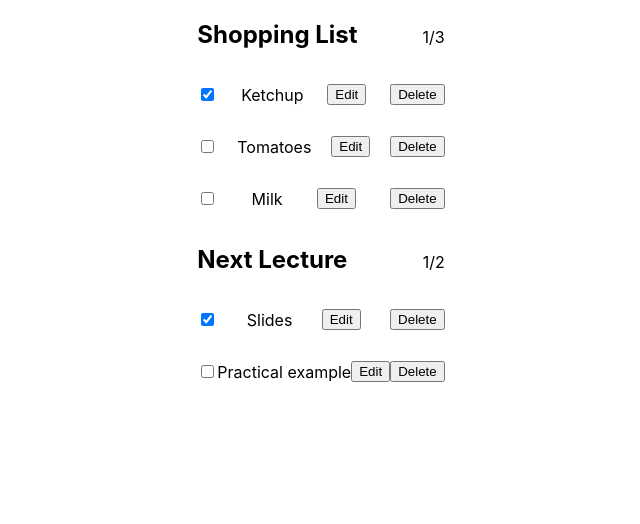
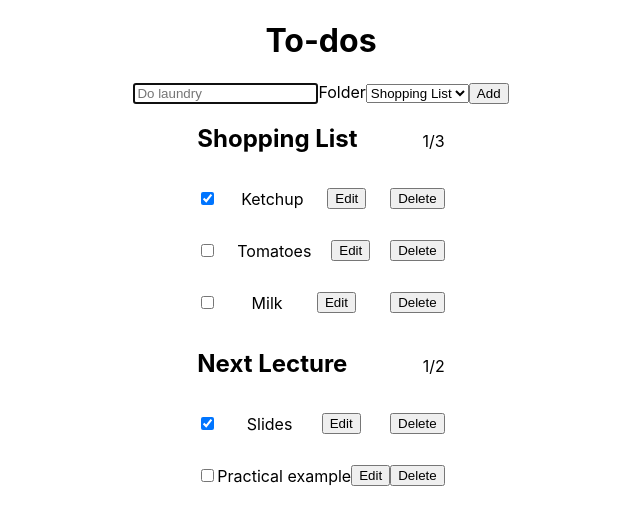
Before and after one commit to calebtrepowski/to-do-app, a React (Create React App) app in the folder front/: page / in a window 1280 px wide. Shown: the top 524 px of the page, without its empty margins (319-959 px from the left). Built offline with nearby package versions, Linux system fonts and the light colour scheme.

Commit message:
front AddTodo component added, with text, folder and button inputs.

```diff
--- a/front/src/App.js
+++ b/front/src/App.js
@@ -1,9 +1,11 @@
-import { ToDoList } from "./components";
+import { ToDoList, AddToDo } from "./components";
 import { ToDoProvider } from "./providers";
 function App() {
   return (
     <div className="App">
       <ToDoProvider>
+        <h1>To-dos</h1>
+        <AddToDo/>
         <ToDoList />
       </ToDoProvider>
     </div>
--- /dev/null
+++ b/front/src/components/addtodo.jsx
@@ -0,0 +1,38 @@
+import { useContext } from "react";
+import { ToDoContext } from "../providers";
+const AddToDo = () => {
+  //   const [todos, setTodos] = useContext(ToDoContext);
+  const [todos] = useContext(ToDoContext);
+  return (
+    <form action="#">
+      <input
+        type="text"
+        name="new_todo_text"
+        id="new_todo_text"
+        placeholder="Do laundry"
+        autoFocus
+        required
+      />
+      <label htmlFor="new-todo-folder" id="new-todo-folder-label">
+        Folder
+      </label>
+      <select
+        name="new-todo-folder"
+        id="new-todo-folder"
+        placeholder="Select a folder"
+      >
+        {/* <option disabled defaultValue value>
+          -- select a folder --
+        </option> */}
+        {todos.map((folder) => (
+          <option value={folder.id} key={folder.id}>
+            {folder.name}
+          </option>
+        ))}
+      </select>
+      <button>Add</button>
+    </form>
+  );
+};
+
+export default AddToDo;
--- a/front/src/components/index.js
+++ b/front/src/components/index.js
@@ -1,5 +1,6 @@
 import ToDo from "./todo";
 import ToDoList from "./todolist";
 import ToDoFolder from "./todofolder";
+import AddToDo from "./addtodo";
 
-export { ToDo, ToDoList, ToDoFolder };
+export { ToDo, ToDoList, ToDoFolder, AddToDo };
```
